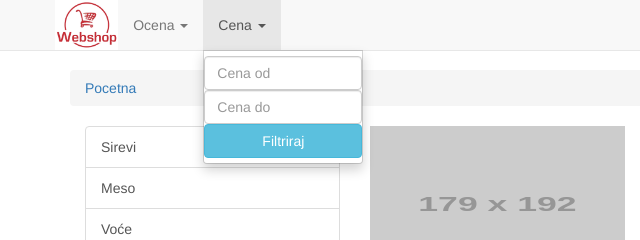
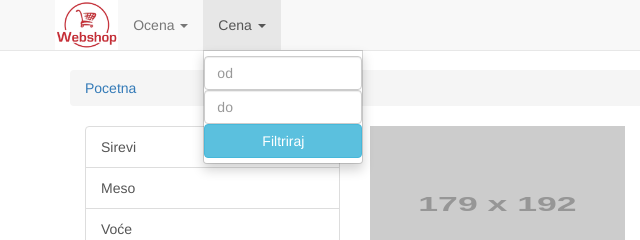
Before and after one commit to mratkovic032/webshop, a plain HTML site: page webshop_final_version/public_html/index.html in a window 1280 px wide. Both pictures are taken after a click on the link "Cena". Shown: the top 240 px of the page, 0-640 px from the left. Drawn offline with nearby package versions, Linux system fonts and the light colour scheme; some packages are replaced by stand-ins of ours; placeholder pictures from the web are drawn by us.

Commit message:
Update index.html

```diff
--- a/webshop_final_version/public_html/index.html
+++ b/webshop_final_version/public_html/index.html
@@ -45,8 +45,8 @@
                         <li class="dropdown">
                             <a href="#" class="dropdown-toggle" data-toggle="dropdown">Cena <span class="caret"></span></a>
                             <ul class="dropdown-menu">
-                                <li><input type="text" class="form-control" ng-model="vm.od" placeholder="Cena od" /></li>
-                                <li><input type="text" class="form-control" ng-model="vm.do" placeholder="Cena do" /></li>
+                                <li><input type="text" class="form-control" ng-model="vm.od" placeholder="od" /></li>
+                                <li><input type="text" class="form-control" ng-model="vm.do" placeholder="do" /></li>
                                 <li><button type="submit" class="btn btn-info" ng-click="vm.filter_price()" style="width: 100%;">Filtriraj</button></li>
                             </ul>
                         </li>
```
